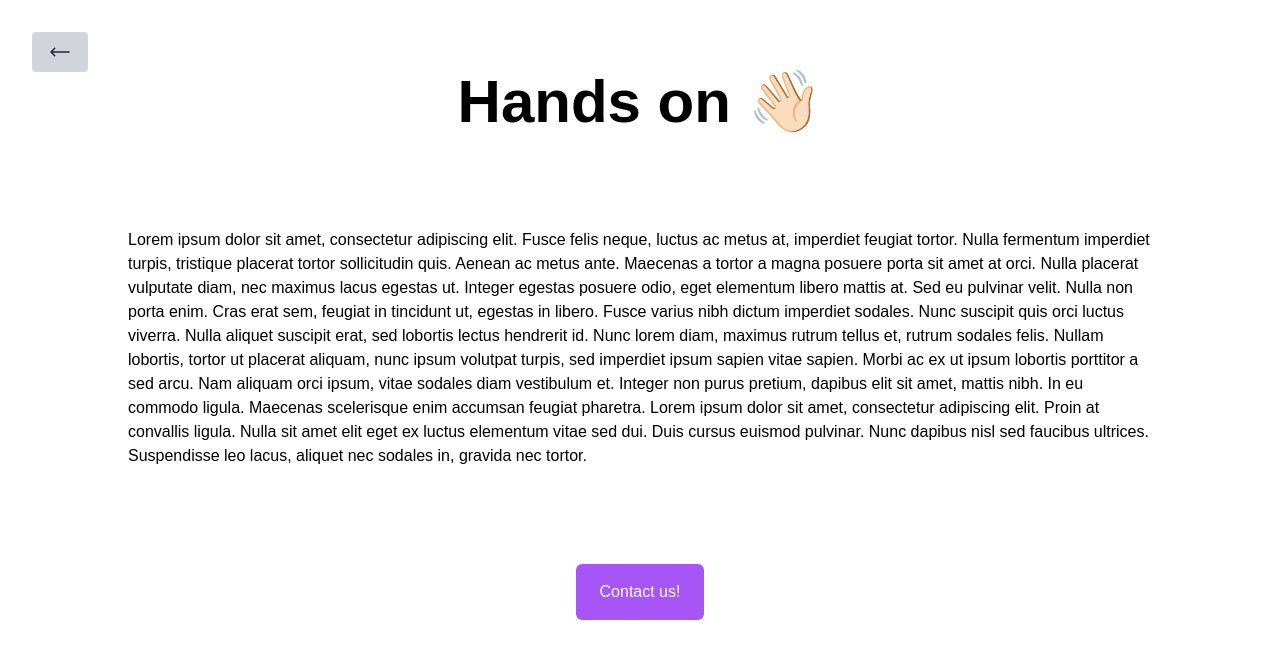
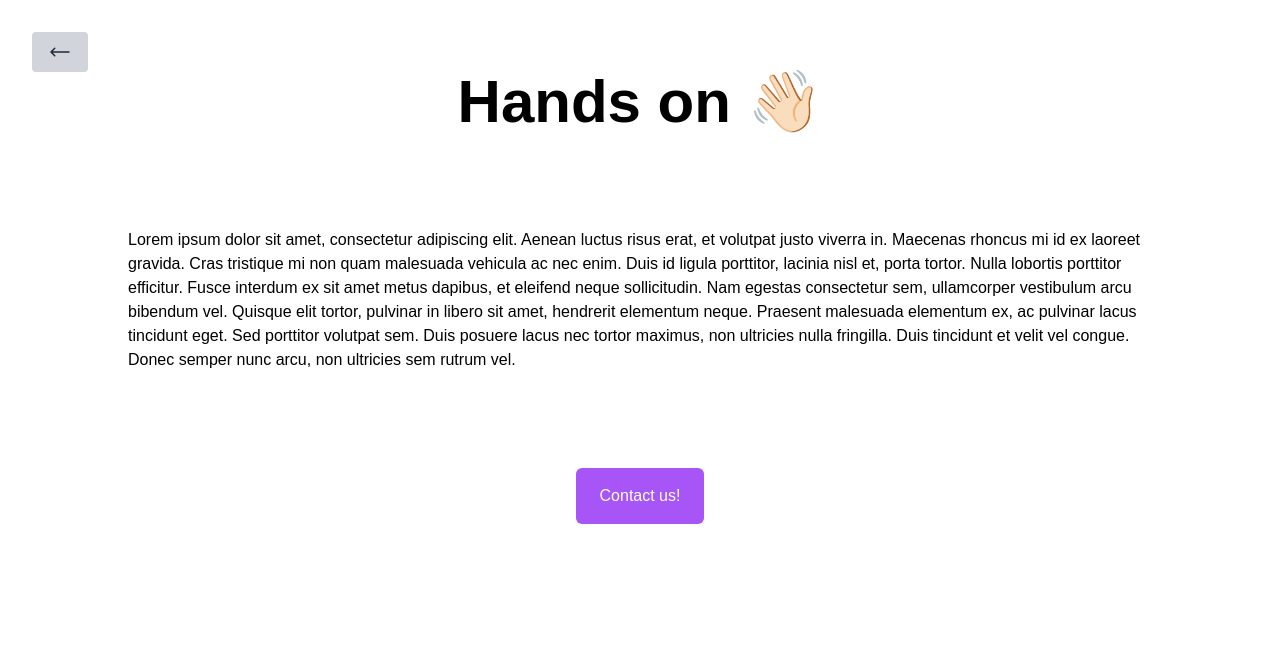
Before and after one commit to cstrecht/zebra, a Next.js app: page /feature1 in a window 1280 px wide. Shown: the top 658 px of the page. Built offline with nearby package versions, Linux system fonts and the light colour scheme; a web font is replaced by a local one.

Commit message:
improving feature pages layout

```diff
--- /dev/null
+++ b/src/app/components/FeatureLayout.js
@@ -0,0 +1,19 @@
+import GoBackBtn from "./GoBackBtn";
+import ContactBtn from "./ContactBtn";
+
+const FeatureLayout = ({ featureTitle, featureDescription }) => {
+  return (
+    <section>
+      <GoBackBtn />
+      <div className="items-center flex flex-col gap-24">
+        <h1 className="flex justify-center  text-6xl text-black font-semibold">
+          {featureTitle}
+        </h1>
+        <article className="mx-24">{featureDescription}</article>
+        <ContactBtn />
+      </div>
+    </section>
+  );
+};
+
+export default FeatureLayout;
--- a/src/app/feature1/page.js
+++ b/src/app/feature1/page.js
@@ -1,39 +1,16 @@
-import GoBackBtn from "../components/GoBackBtn";
-import ContactBtn from "../components/ContactBtn";
+import FeatureLayout from "../components/FeatureLayout";
+
+const content = {
+  title: "Hands on 👋🏻",
+  description:
+    "Lorem ipsum dolor sit amet, consectetur adipiscing elit. Aenean luctus risus erat, et volutpat justo viverra in. Maecenas rhoncus mi id ex laoreet gravida. Cras tristique mi non quam malesuada vehicula ac nec enim. Duis id ligula porttitor, lacinia nisl et, porta tortor. Nulla lobortis porttitor efficitur. Fusce interdum ex sit amet metus dapibus, et eleifend neque sollicitudin. Nam egestas consectetur sem, ullamcorper vestibulum arcu bibendum vel. Quisque elit tortor, pulvinar in libero sit amet, hendrerit elementum neque. Praesent malesuada elementum ex, ac pulvinar lacus tincidunt eget. Sed porttitor volutpat sem. Duis posuere lacus nec tortor maximus, non ultricies nulla fringilla. Duis tincidunt et velit vel congue. Donec semper nunc arcu, non ultricies sem rutrum vel.",
+};
 
 export default function Feature1() {
   return (
-    <section>
-      <GoBackBtn />
-      <div className="items-center flex flex-col gap-24">
-        <h1 className="flex justify-center  text-6xl text-black font-semibold">
-          Hands on 👋🏻
-        </h1>
-        <article className="mx-24">
-          Lorem ipsum dolor sit amet, consectetur adipiscing elit. Fusce felis
-          neque, luctus ac metus at, imperdiet feugiat tortor. Nulla fermentum
-          imperdiet turpis, tristique placerat tortor sollicitudin quis. Aenean
-          ac metus ante. Maecenas a tortor a magna posuere porta sit amet at
-          orci. Nulla placerat vulputate diam, nec maximus lacus egestas ut.
-          Integer egestas posuere odio, eget elementum libero mattis at. Sed eu
-          pulvinar velit. Nulla non porta enim. Cras erat sem, feugiat in
-          tincidunt ut, egestas in libero. Fusce varius nibh dictum imperdiet
-          sodales. Nunc suscipit quis orci luctus viverra. Nulla aliquet
-          suscipit erat, sed lobortis lectus hendrerit id. Nunc lorem diam,
-          maximus rutrum tellus et, rutrum sodales felis. Nullam lobortis,
-          tortor ut placerat aliquam, nunc ipsum volutpat turpis, sed imperdiet
-          ipsum sapien vitae sapien. Morbi ac ex ut ipsum lobortis porttitor a
-          sed arcu. Nam aliquam orci ipsum, vitae sodales diam vestibulum et.
-          Integer non purus pretium, dapibus elit sit amet, mattis nibh. In eu
-          commodo ligula. Maecenas scelerisque enim accumsan feugiat pharetra.
-          Lorem ipsum dolor sit amet, consectetur adipiscing elit. Proin at
-          convallis ligula. Nulla sit amet elit eget ex luctus elementum vitae
-          sed dui. Duis cursus euismod pulvinar. Nunc dapibus nisl sed faucibus
-          ultrices. Suspendisse leo lacus, aliquet nec sodales in, gravida nec
-          tortor.
-        </article>
-        <ContactBtn />
-      </div>
-    </section>
+    <FeatureLayout
+      featureTitle={content.title}
+      featureDescription={content.description}
+    />
   );
 }
--- a/src/app/feature2/page.js
+++ b/src/app/feature2/page.js
@@ -1,39 +1,16 @@
-import GoBackBtn from "../components/GoBackBtn";
-import ContactBtn from "../components/ContactBtn";
+import FeatureLayout from "../components/FeatureLayout";
+
+const content = {
+  title: "A vintage look for your office 👀",
+  description:
+    "Lorem ipsum dolor sit amet, consectetur adipiscing elit. Aenean luctus risus erat, et volutpat justo viverra in. Maecenas rhoncus mi id ex laoreet gravida. Cras tristique mi non quam malesuada vehicula ac nec enim. Duis id ligula porttitor, lacinia nisl et, porta tortor. Nulla lobortis porttitor efficitur. Fusce interdum ex sit amet metus dapibus, et eleifend neque sollicitudin. Nam egestas consectetur sem, ullamcorper vestibulum arcu bibendum vel. Quisque elit tortor, pulvinar in libero sit amet, hendrerit elementum neque. Praesent malesuada elementum ex, ac pulvinar lacus tincidunt eget. Sed porttitor volutpat sem. Duis posuere lacus nec tortor maximus, non ultricies nulla fringilla. Duis tincidunt et velit vel congue. Donec semper nunc arcu, non ultricies sem rutrum vel.",
+};
 
 export default function Feature2() {
   return (
-    <section className="align-center">
-      <GoBackBtn />
-      <div className="items-center flex flex-col gap-24">
-        <h1 className="flex justify-center  text-6xl text-black font-semibold">
-          A vintage look for your office 👀
-        </h1>
-        <article className="mx-24">
-          Lorem ipsum dolor sit amet, consectetur adipiscing elit. Fusce felis
-          neque, luctus ac metus at, imperdiet feugiat tortor. Nulla fermentum
-          imperdiet turpis, tristique placerat tortor sollicitudin quis. Aenean
-          ac metus ante. Maecenas a tortor a magna posuere porta sit amet at
-          orci. Nulla placerat vulputate diam, nec maximus lacus egestas ut.
-          Integer egestas posuere odio, eget elementum libero mattis at. Sed eu
-          pulvinar velit. Nulla non porta enim. Cras erat sem, feugiat in
-          tincidunt ut, egestas in libero. Fusce varius nibh dictum imperdiet
-          sodales. Nunc suscipit quis orci luctus viverra. Nulla aliquet
-          suscipit erat, sed lobortis lectus hendrerit id. Nunc lorem diam,
-          maximus rutrum tellus et, rutrum sodales felis. Nullam lobortis,
-          tortor ut placerat aliquam, nunc ipsum volutpat turpis, sed imperdiet
-          ipsum sapien vitae sapien. Morbi ac ex ut ipsum lobortis porttitor a
-          sed arcu. Nam aliquam orci ipsum, vitae sodales diam vestibulum et.
-          Integer non purus pretium, dapibus elit sit amet, mattis nibh. In eu
-          commodo ligula. Maecenas scelerisque enim accumsan feugiat pharetra.
-          Lorem ipsum dolor sit amet, consectetur adipiscing elit. Proin at
-          convallis ligula. Nulla sit amet elit eget ex luctus elementum vitae
-          sed dui. Duis cursus euismod pulvinar. Nunc dapibus nisl sed faucibus
-          ultrices. Suspendisse leo lacus, aliquet nec sodales in, gravida nec
-          tortor.
-        </article>
-        <ContactBtn />
-      </div>
-    </section>
+    <FeatureLayout
+      featureTitle={content.title}
+      featureDescription={content.description}
+    />
   );
 }
--- a/src/app/feature3/page.js
+++ b/src/app/feature3/page.js
@@ -1,39 +1,16 @@
-import GoBackBtn from "../components/GoBackBtn";
-import ContactBtn from "../components/ContactBtn";
+import FeatureLayout from "../components/FeatureLayout";
+
+const content = {
+  title: "Just like the old times 💭",
+  description:
+    "Lorem ipsum dolor sit amet, consectetur adipiscing elit. Aenean luctus risus erat, et volutpat justo viverra in. Maecenas rhoncus mi id ex laoreet gravida. Cras tristique mi non quam malesuada vehicula ac nec enim. Duis id ligula porttitor, lacinia nisl et, porta tortor. Nulla lobortis porttitor efficitur. Fusce interdum ex sit amet metus dapibus, et eleifend neque sollicitudin. Nam egestas consectetur sem, ullamcorper vestibulum arcu bibendum vel. Quisque elit tortor, pulvinar in libero sit amet, hendrerit elementum neque. Praesent malesuada elementum ex, ac pulvinar lacus tincidunt eget. Sed porttitor volutpat sem. Duis posuere lacus nec tortor maximus, non ultricies nulla fringilla. Duis tincidunt et velit vel congue. Donec semper nunc arcu, non ultricies sem rutrum vel.",
+};
 
 export default function Feature3() {
   return (
-    <section className="align-center">
-      <GoBackBtn />
-      <div className="items-center flex flex-col gap-24">
-        <h1 className="flex justify-center  text-6xl text-black font-semibold">
-          Just like the old times 💭
-        </h1>
-        <article className="mx-24">
-          Lorem ipsum dolor sit amet, consectetur adipiscing elit. Fusce felis
-          neque, luctus ac metus at, imperdiet feugiat tortor. Nulla fermentum
-          imperdiet turpis, tristique placerat tortor sollicitudin quis. Aenean
-          ac metus ante. Maecenas a tortor a magna posuere porta sit amet at
-          orci. Nulla placerat vulputate diam, nec maximus lacus egestas ut.
-          Integer egestas posuere odio, eget elementum libero mattis at. Sed eu
-          pulvinar velit. Nulla non porta enim. Cras erat sem, feugiat in
-          tincidunt ut, egestas in libero. Fusce varius nibh dictum imperdiet
-          sodales. Nunc suscipit quis orci luctus viverra. Nulla aliquet
-          suscipit erat, sed lobortis lectus hendrerit id. Nunc lorem diam,
-          maximus rutrum tellus et, rutrum sodales felis. Nullam lobortis,
-          tortor ut placerat aliquam, nunc ipsum volutpat turpis, sed imperdiet
-          ipsum sapien vitae sapien. Morbi ac ex ut ipsum lobortis porttitor a
-          sed arcu. Nam aliquam orci ipsum, vitae sodales diam vestibulum et.
-          Integer non purus pretium, dapibus elit sit amet, mattis nibh. In eu
-          commodo ligula. Maecenas scelerisque enim accumsan feugiat pharetra.
-          Lorem ipsum dolor sit amet, consectetur adipiscing elit. Proin at
-          convallis ligula. Nulla sit amet elit eget ex luctus elementum vitae
-          sed dui. Duis cursus euismod pulvinar. Nunc dapibus nisl sed faucibus
-          ultrices. Suspendisse leo lacus, aliquet nec sodales in, gravida nec
-          tortor.
-        </article>
-        <ContactBtn />
-      </div>
-    </section>
+    <FeatureLayout
+      featureTitle={content.title}
+      featureDescription={content.description}
+    />
   );
 }
```
